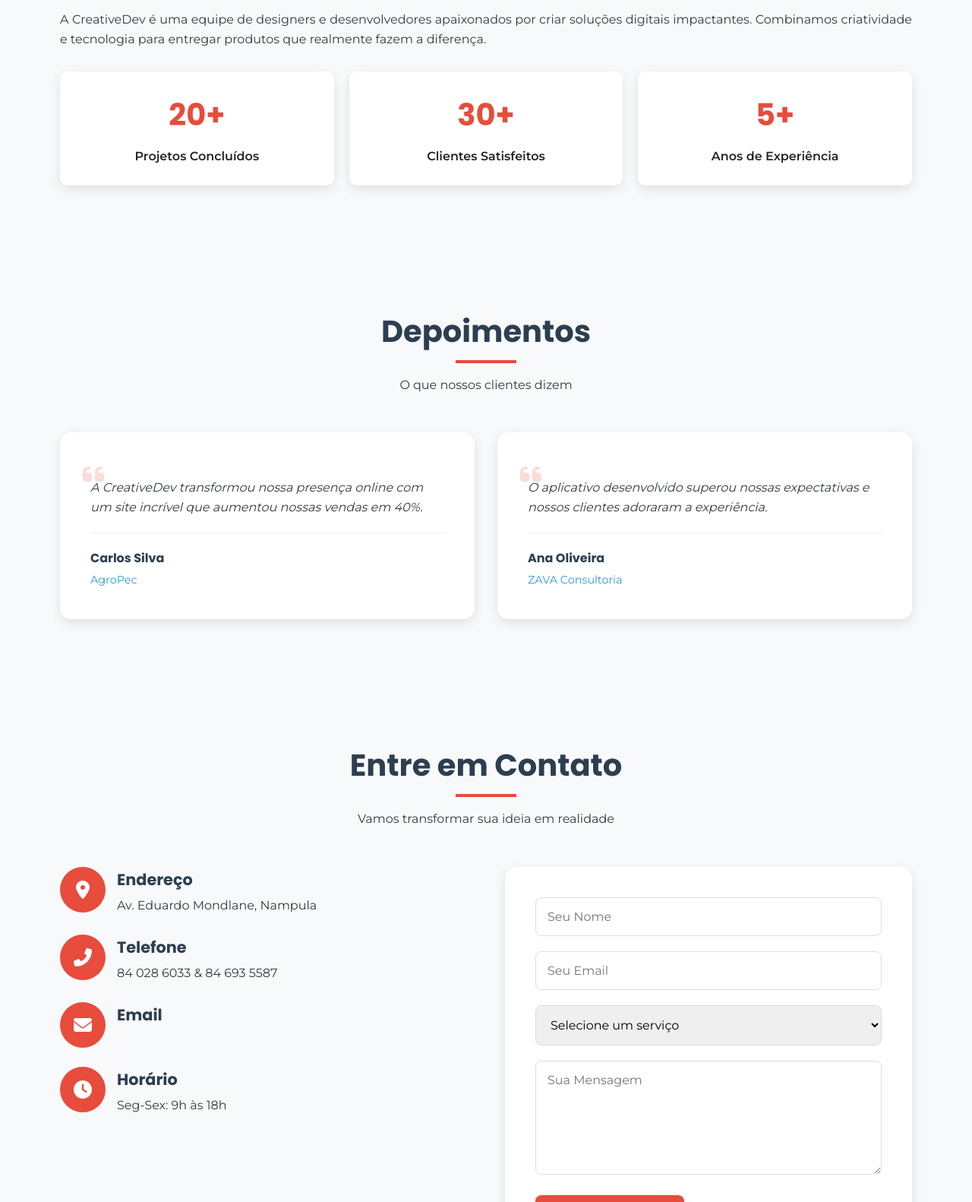
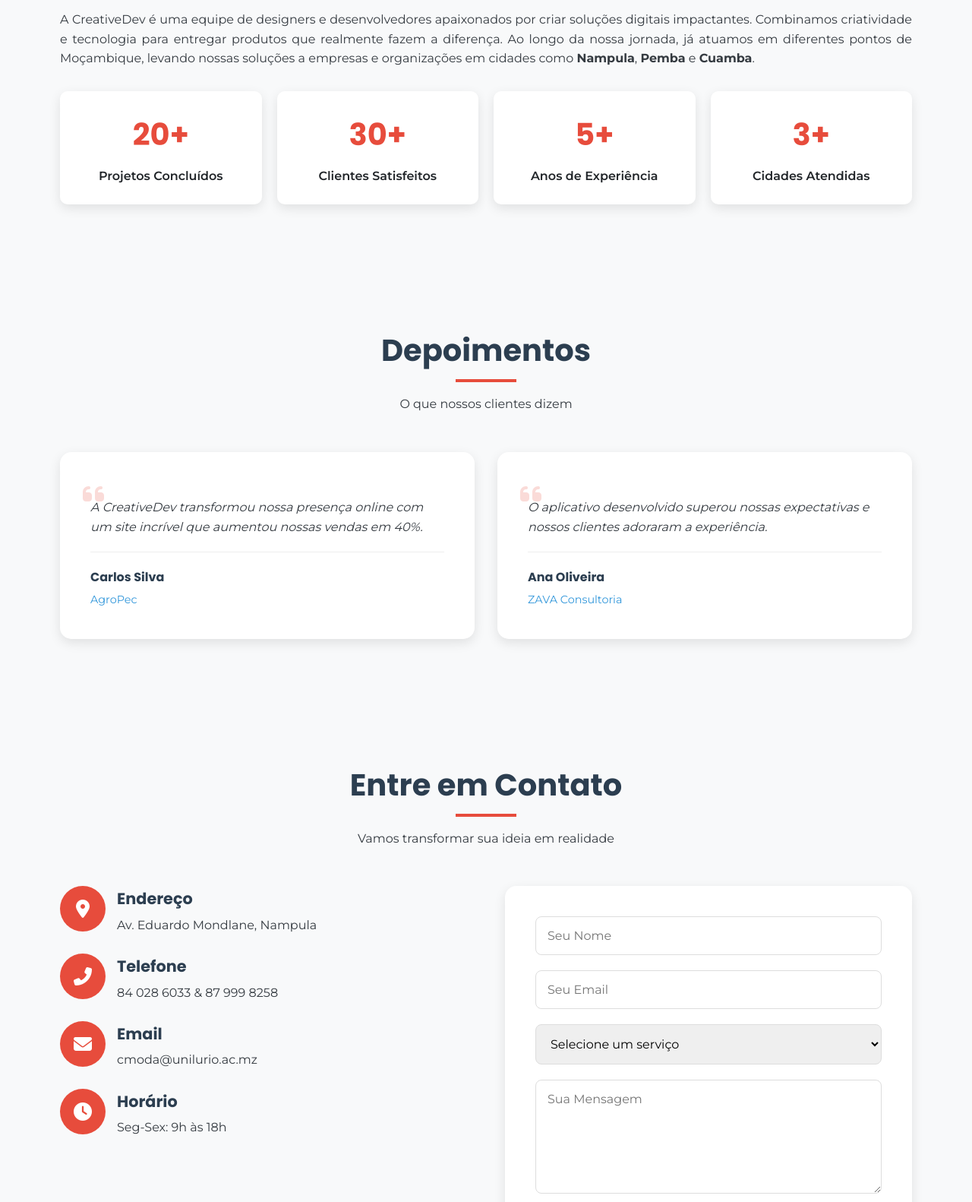
Before and after one commit to CRModa/Creative, a plain HTML site: page index.html in a window 1280 px wide. Shown: the part 2726-4308 px from the top of the page at 76% size. Drawn offline with Linux system fonts and the light colour scheme.

Commit message:
feat: add description about city

```diff
--- a/index.html
+++ b/index.html
@@ -1,14 +1,18 @@
 <!DOCTYPE html>
 <html lang="pt-BR">
+
 <head>
     <meta charset="UTF-8">
     <meta name="viewport" content="width=device-width, initial-scale=1.0">
     <title>CreativeDev | Soluções Digitais</title>
     <link rel="stylesheet" href="https://cdnjs.cloudflare.com/ajax/libs/font-awesome/6.4.0/css/all.min.css">
-    <link href="https://fonts.googleapis.com/css2?family=Poppins:wght@300;400;500;600;700&family=Montserrat:wght@400;500;600;700&display=swap" rel="stylesheet">
+    <link
+        href="https://fonts.googleapis.com/css2?family=Poppins:wght@300;400;500;600;700&family=Montserrat:wght@400;500;600;700&display=swap"
+        rel="stylesheet">
     <link rel="stylesheet" href="css/style.css">
     <link rel="stylesheet" href="css/animations.css">
 </head>
+
 <body>
     <!-- Header -->
     <header>
@@ -85,7 +89,15 @@
             <div class="about-content">
                 <div class="about-text fade-in">
                     <h2>Sobre Nós</h2>
-                    <p class="justified">A CreativeDev é uma equipe de designers e desenvolvedores apaixonados por criar soluções digitais impactantes. Combinamos criatividade e tecnologia para entregar produtos que realmente fazem a diferença.</p>
+                    <p class="justified">
+                        A CreativeDev é uma equipe de designers e desenvolvedores apaixonados por criar soluções
+                        digitais impactantes.
+                        Combinamos criatividade e tecnologia para entregar produtos que realmente fazem a diferença.
+                        Ao longo da nossa jornada, já atuamos em diferentes pontos de Moçambique, levando nossas
+                        soluções a empresas e organizações
+                        em cidades como <strong>Nampula</strong>, <strong>Pemba</strong> e <strong>Cuamba</strong>.
+                    </p>
+
 
                     <div class="about-stats">
                         <div class="stat-box fade-in">
@@ -100,11 +112,17 @@
                             <h3>5+</h3>
                             <p>Anos de Experiência</p>
                         </div>
+                        <div class="stat-box fade-in">
+                            <h3>3+</h3>
+                            <p>Cidades Atendidas</p>
+                        </div>
                     </div>
+
                 </div>
             </div>
         </div>
     </section>
+
 
     <!-- Testimonials Section -->
     <section class="section testimonials">
@@ -174,4 +192,5 @@
 
     <script src="js/script.js"></script>
 </body>
+
 </html>
--- a/js/script.js
+++ b/js/script.js
@@ -87,12 +87,12 @@ const contactInfo = [
     {
         icon: 'fas fa-phone-alt',
         title: 'Telefone',
-        content: '84 028 6033  &  84 693 5587'
+        content: '84 028 6033  &  87 999 8258'
     },
     {
         icon: 'fas fa-envelope',
         title: 'Email',
-        content: ''
+        content: 'cmoda@unilurio.ac.mz'
     },
     {
         icon: 'fas fa-clock',
```
